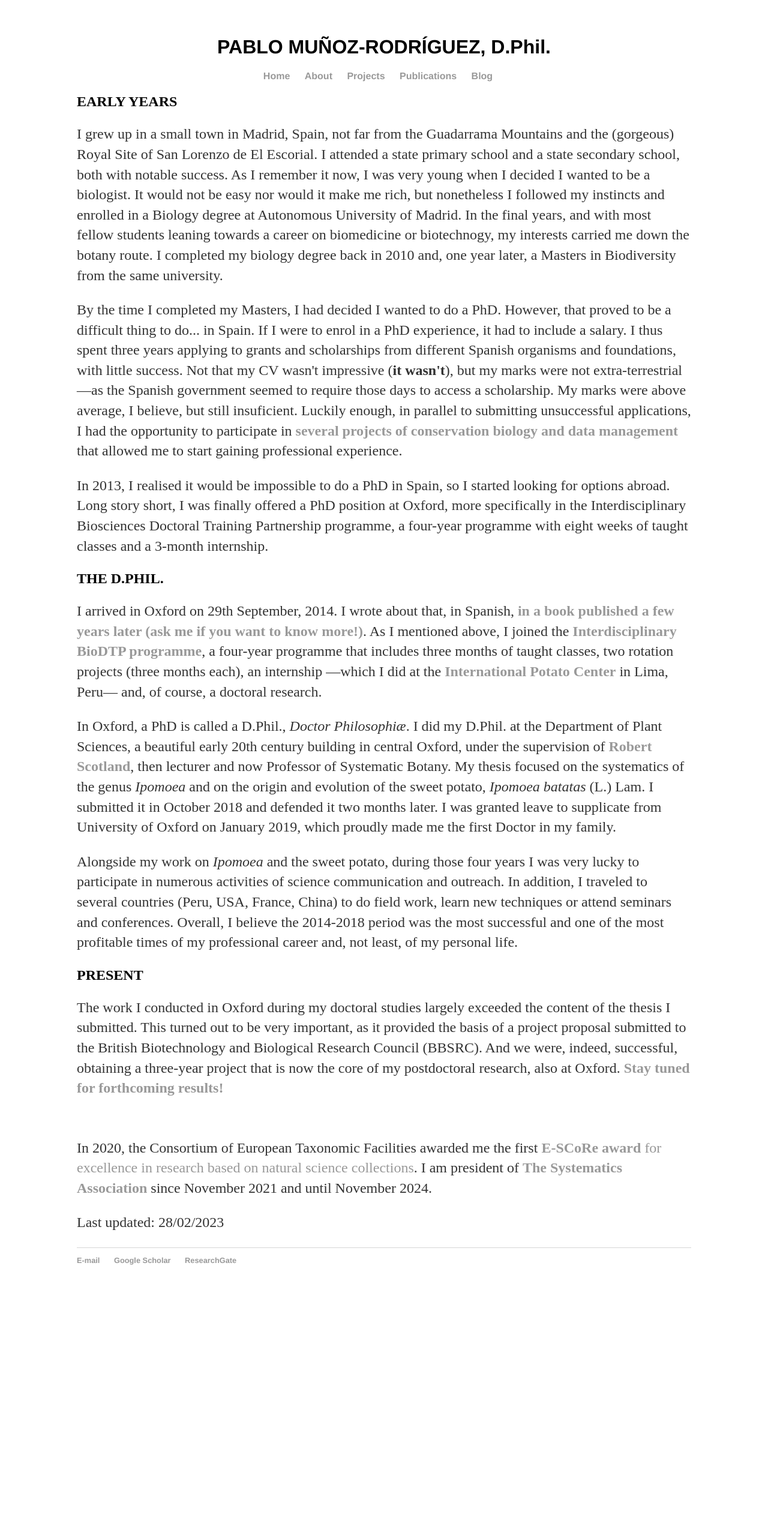
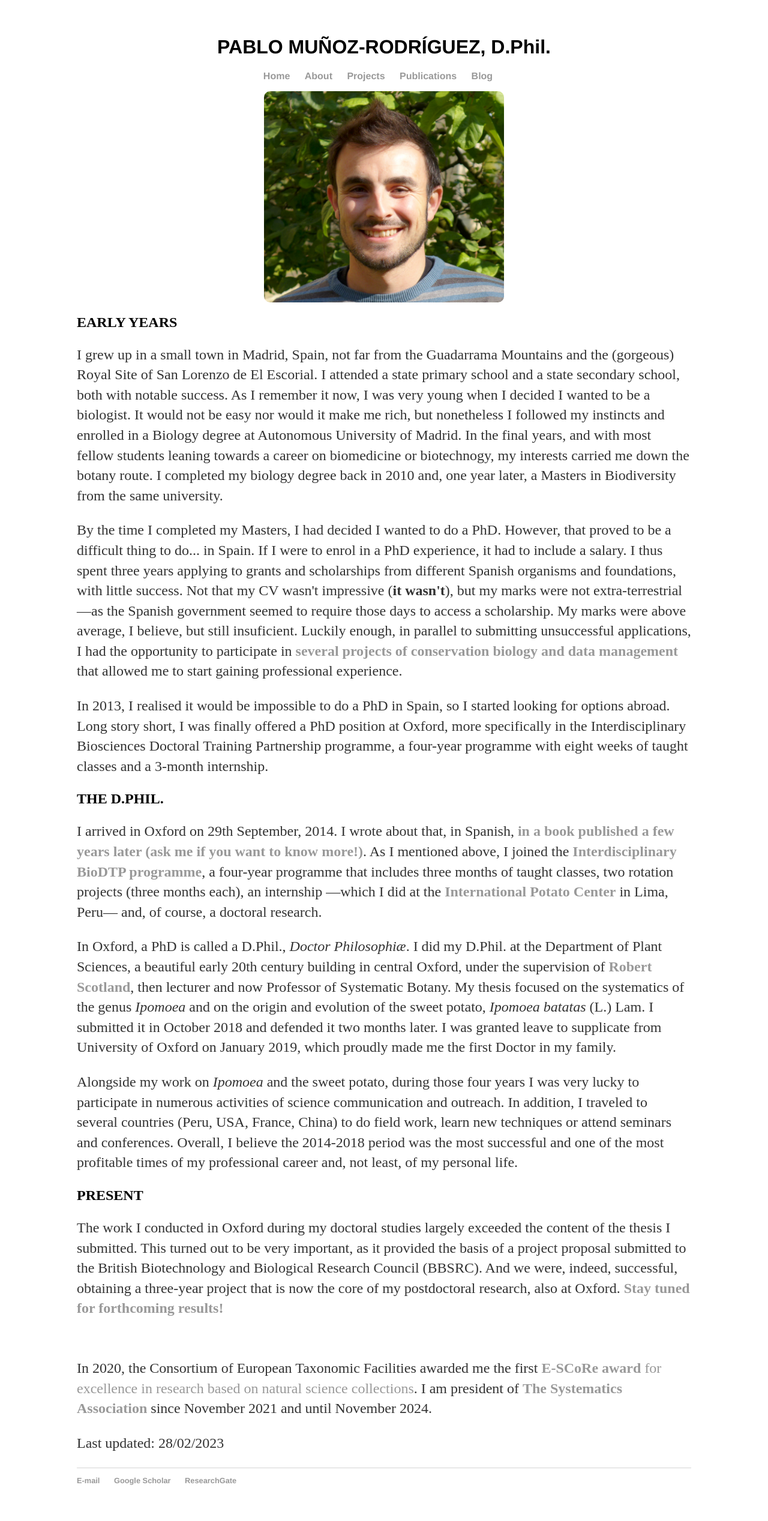
Before and after one commit to pablomurod/pablomurod.github.io, a Jekyll site: the page built from about.html, in a window 1280 px wide. Shown: the whole page at 60% size. Built offline with Jekyll 4.4.1, drawn with Linux system fonts in a browser that asks for light colours; before the commit the page ends 2168 px from its top, so only the background shows below that.

Commit message:
Update about.html

```diff
--- a/about.html
+++ b/about.html
@@ -2,6 +2,13 @@
 layout: default
 title: Pablo Muñoz-Rodríguez, D.Phil.
 ---
+
+<div class="profile_image_container">
+	<img src="/images/pablomr.png" alt="Profile picture" title="Profile picture" class="profile_image" />
+	<div class="overlay">
+		<a href="about.html" alt="About"><div class="cv_message">BIO</div></a>
+	</div>
+</div>
 
 <h2>EARLY YEARS</h2>
 <p>I grew up in a small town in Madrid, Spain, not far from the Guadarrama Mountains and the (gorgeous) Royal Site of San Lorenzo de El Escorial. I attended a state primary school and a state secondary school, both with notable success. As I remember it now, I was very young when I decided I wanted to be a biologist. It would not be easy nor would it make me rich, but nonetheless I followed my instincts and enrolled in a Biology degree at Autonomous University of Madrid. In the final years, and with most fellow students leaning towards a career on biomedicine or biotechnogy, my interests carried me down the botany route. I completed my biology degree back in 2010 and, one year later, a Masters in Biodiversity from the same university.</p>
```
